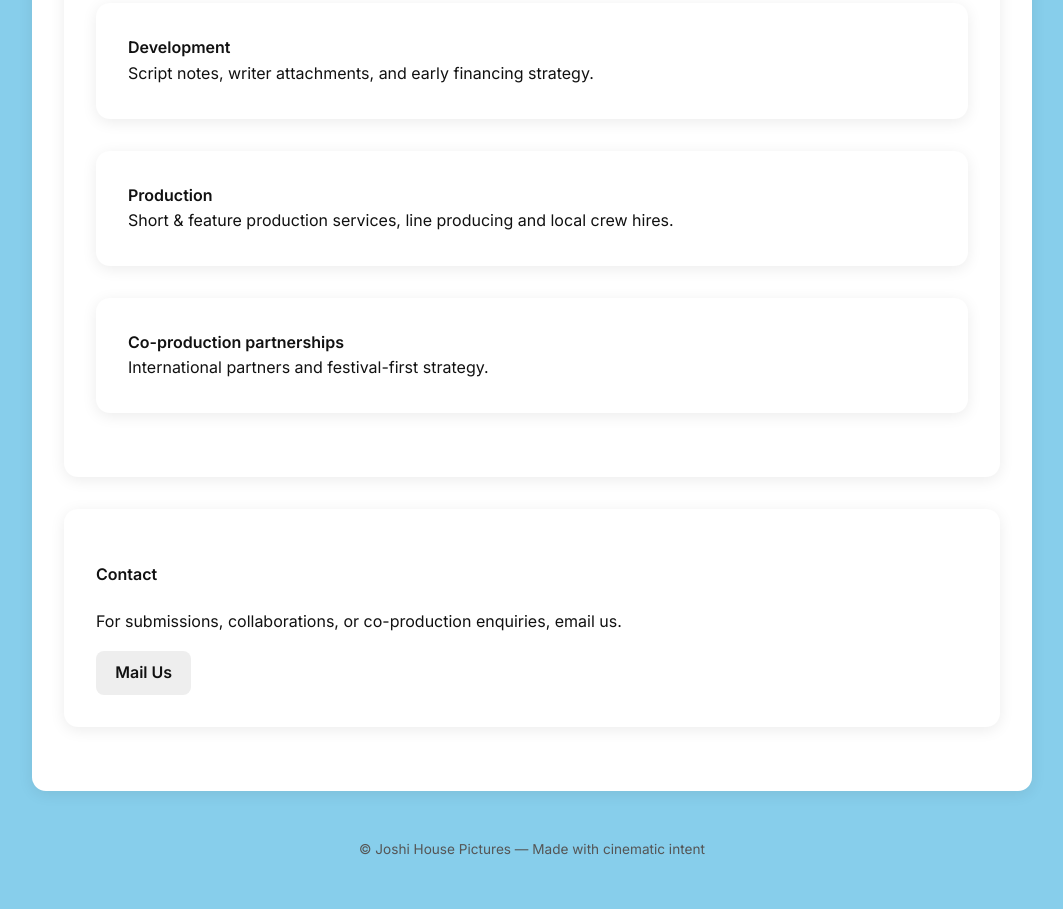
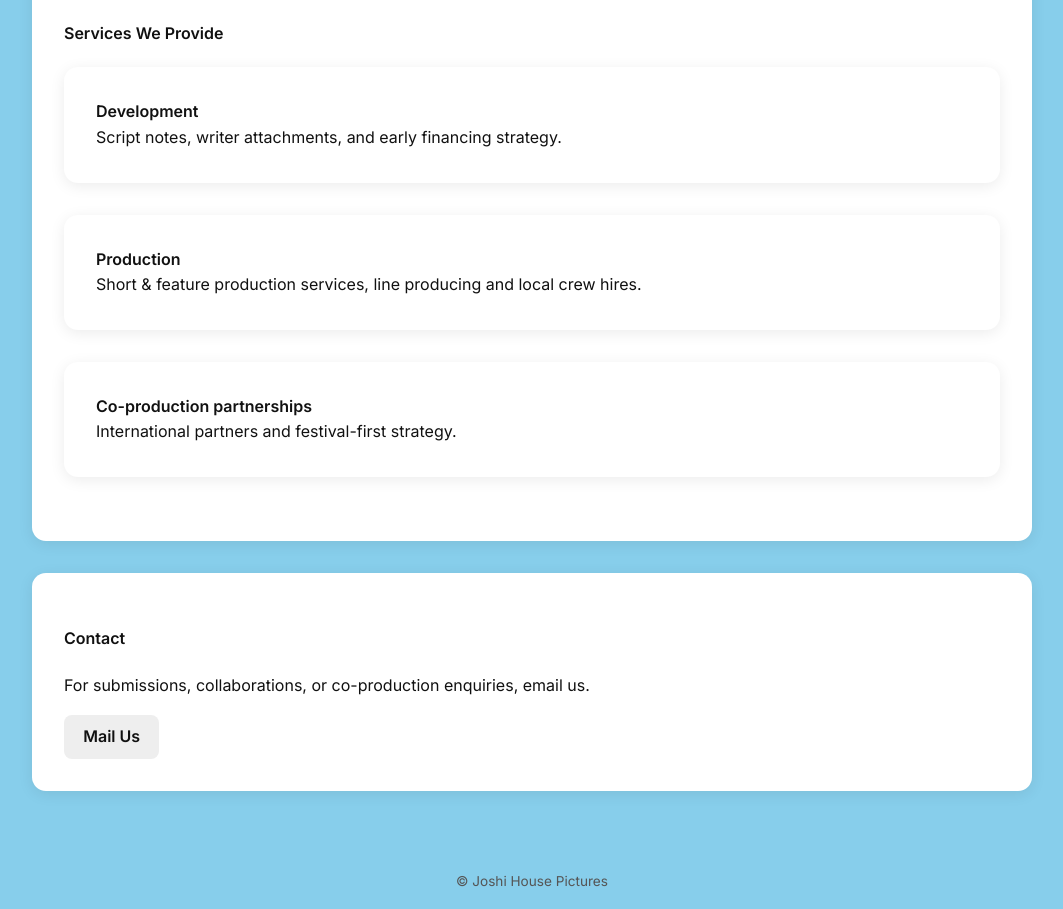
Before and after one commit to anghajoshi5-dev/joshi-house-website, a plain HTML site: page index.html in a window 1280 px wide. Shown: the part 1510-2419 px from the top of the page, without its empty margins (108-1171 px from the left). Drawn offline with nearby package versions, Linux system fonts and the light colour scheme.

Commit message:
Update index.html

```diff
--- a/index.html
+++ b/index.html
@@ -74,6 +74,7 @@
               <div class="small">Written and Directed by Pankaj Naidu.</div>
             </div>
           </div>
+          </section>
 
       <section id="services" class="card">
         <h4 class="section-title">Services We Provide</h4>
@@ -109,7 +110,7 @@
     </main>
 
     <footer>
-      <div class="small">© Joshi House Pictures — Made with cinematic intent</div>
+      <div class="small">© Joshi House Pictures</div>
     </footer>
   </div>
 
```
